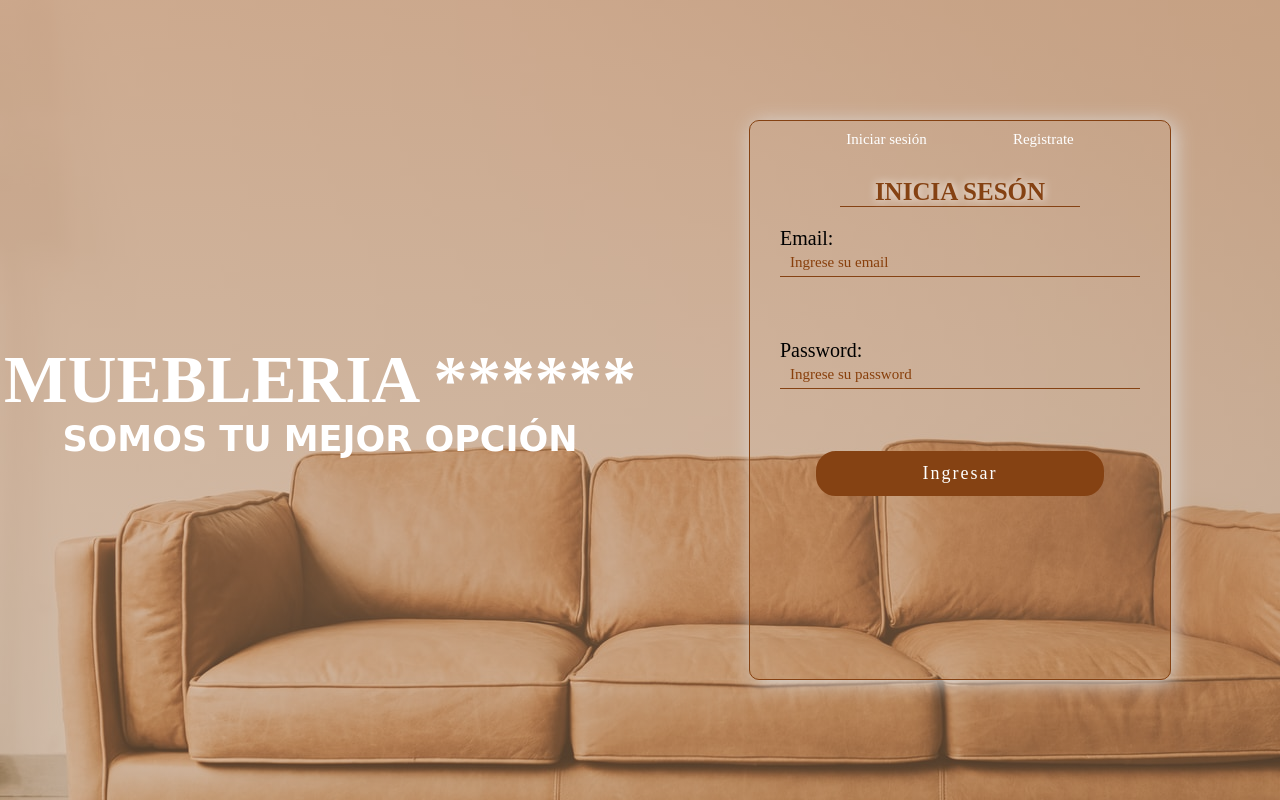
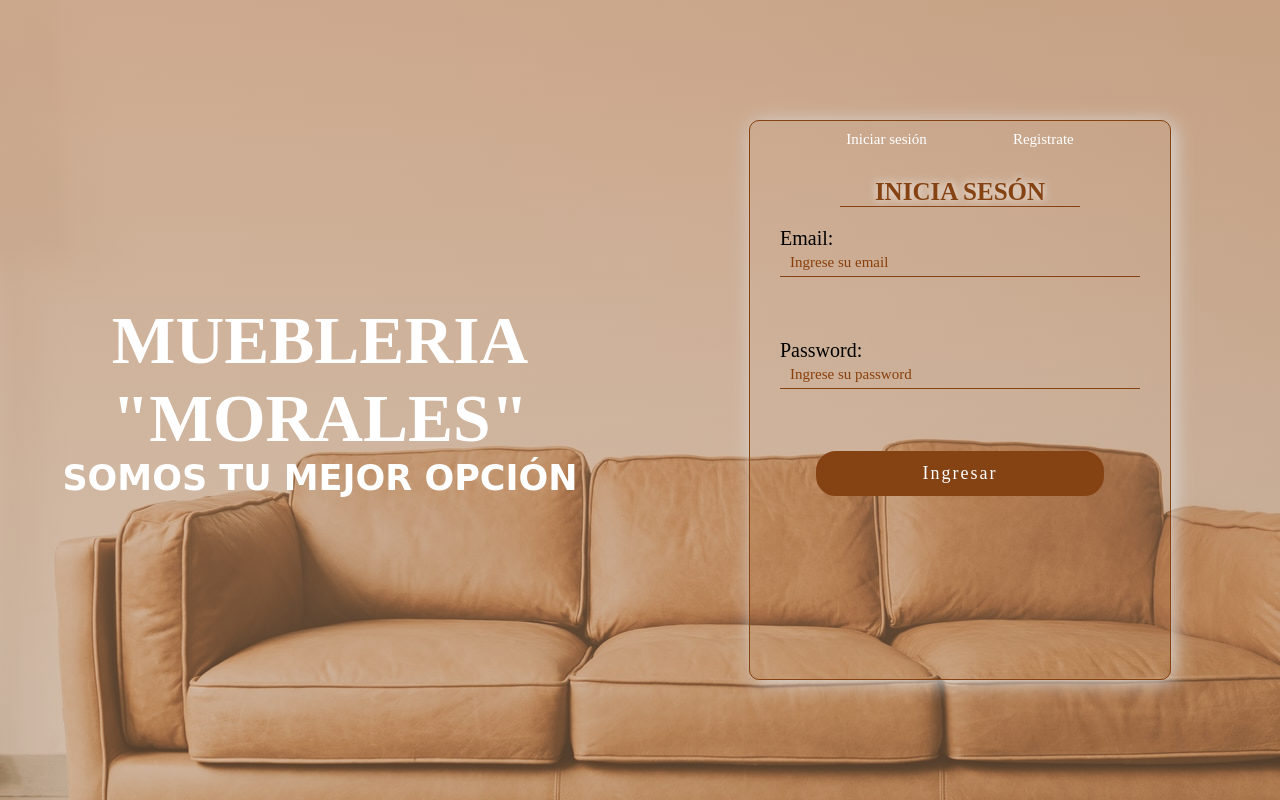
Before and after one commit to Lesli-Morales/Muebleria, a plain HTML site: page index/login.html in a window 1280 px wide. Drawn offline with Linux system fonts and the light colour scheme.

Commit message:
eliminacion de console.log inecesarios

```diff
--- a/index/login.html
+++ b/index/login.html
@@ -14,7 +14,7 @@
         <section class="contenedor">
 
             <div class="div__presentacion">
-                <h1>MUEBLERIA ******</h1>
+                <h1>MUEBLERIA "MORALES"</h1>
                 <h2>SOMOS TU MEJOR OPCIÓN</h2>
             </div>
 
--- a/js/carrito.js
+++ b/js/carrito.js
@@ -65,7 +65,6 @@ if(token){
             divTotal.appendChild(pago)
 
             divCarrito.appendChild(carrito)
-            console.log("PAgo: ",[x]+" "+total);
         }
     })
     })
```
